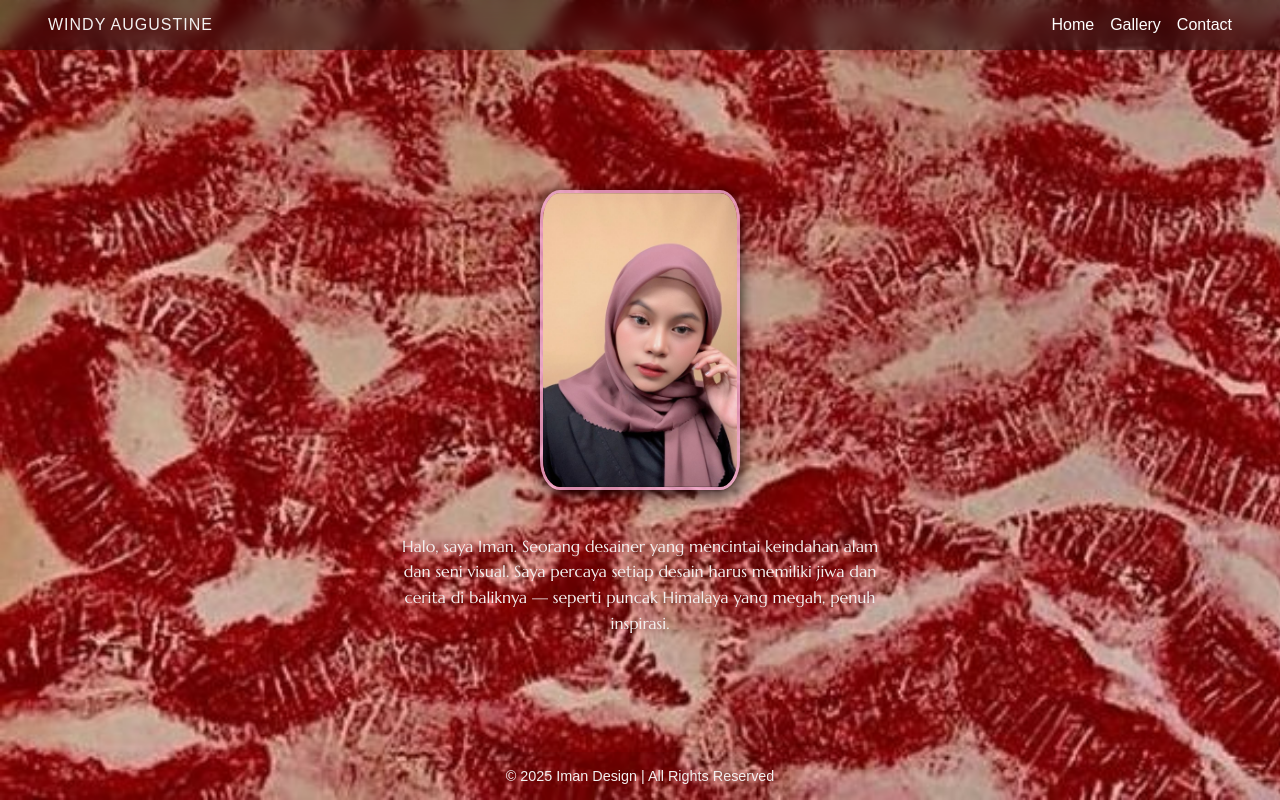
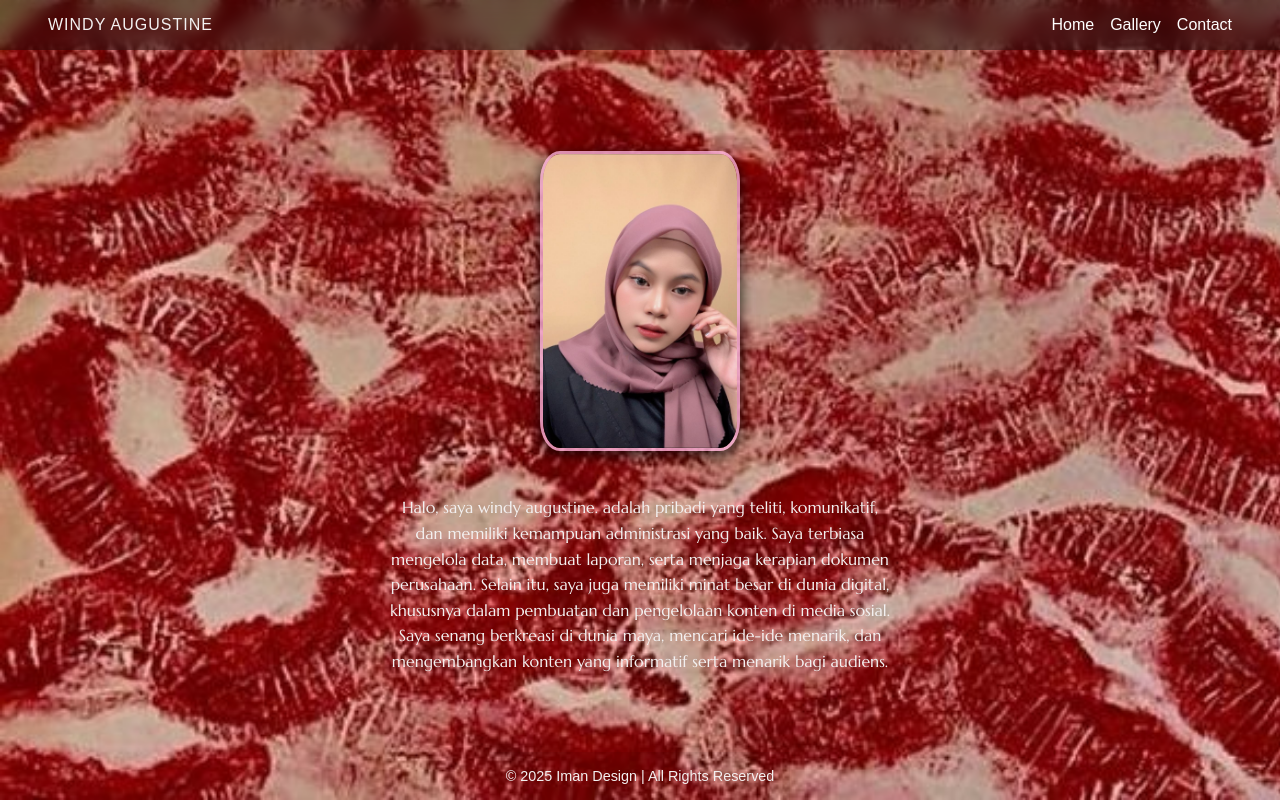
Before and after one commit to imaduddintrick/windy-augustine, a plain HTML site: page index.html in a window 1280 px wide. Drawn offline with Linux system fonts and the light colour scheme.

Commit message:
Update index.html

```diff
--- a/index.html
+++ b/index.html
@@ -179,7 +179,7 @@
   <!-- Konten Utama -->
   <div class="content">
    <a ><img src="Windy 2.jpg"></a>
-    <p class="p-cnt">Halo, saya Iman. Seorang desainer yang mencintai keindahan alam dan seni visual. Saya percaya setiap desain harus memiliki jiwa dan cerita di baliknya — seperti puncak Himalaya yang megah, penuh inspirasi.</p>
+    <p class="p-cnt">Halo, saya windy augustine.  adalah pribadi yang teliti, komunikatif, dan memiliki kemampuan administrasi yang baik. Saya terbiasa mengelola data, membuat laporan, serta menjaga kerapian dokumen perusahaan. Selain itu, saya juga memiliki minat besar di dunia digital, khususnya dalam pembuatan dan pengelolaan konten di media sosial. Saya senang berkreasi di dunia maya, mencari ide-ide menarik, dan mengembangkan konten yang informatif serta menarik bagi audiens.</p>
   </div>
 
   <!-- Footer -->
@@ -188,4 +188,5 @@
   </footer>
 
 </body>
+
 </html>
```
